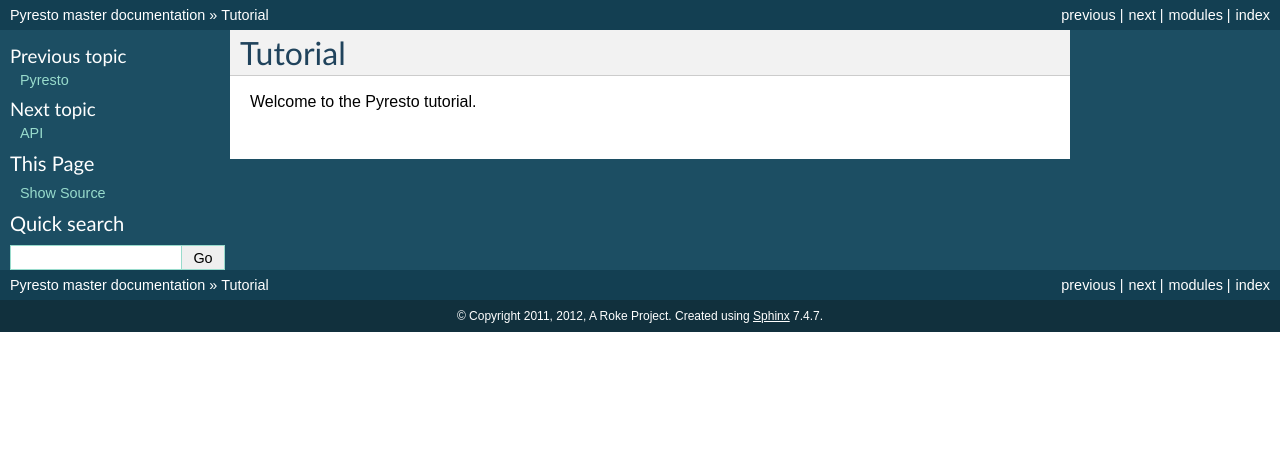
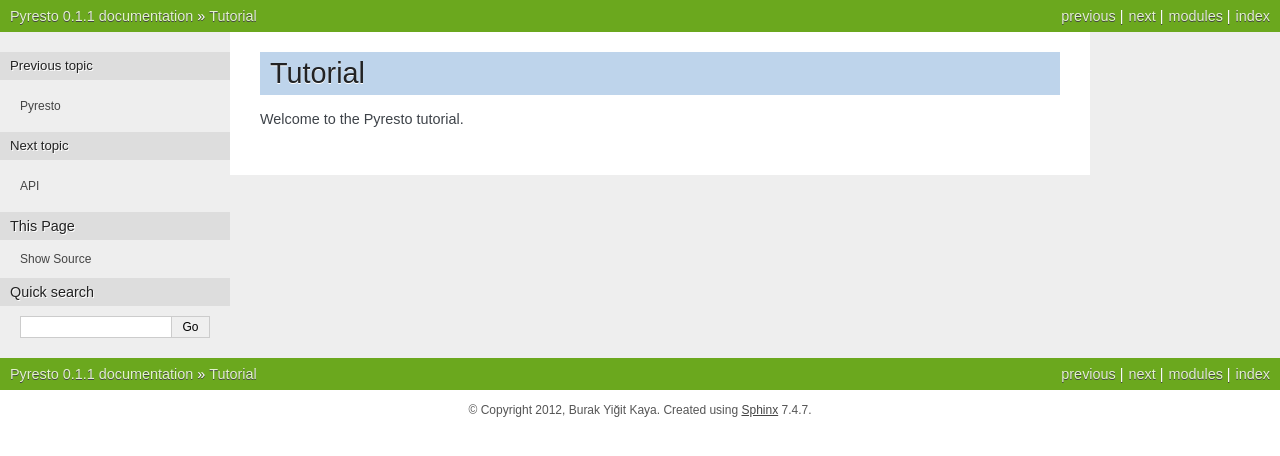
Before and after one commit to BYK/pyresto, a Sphinx documentation site: the page built from docs/tutorial.rst, in a window 1280 px wide. Shown: the top 456 px of the page. Built offline with Sphinx 7.4.7, drawn with Linux system fonts in a browser that asks for light colours; pages that are not in the unit, such as notebooks, are missing from menus.

```diff
--- a/docs/conf.py
+++ b/docs/conf.py
@@ -1,8 +1,15 @@
 # -*- coding: utf-8 -*-
+
+import os
+import sys
+
+sys.path.insert(0, os.path.abspath(os.path.join(os.path.dirname(__file__), '..')))
+
+from pyresto import __version__
 
 # Add any Sphinx extension module names here, as strings. They can be extensions
 # coming with Sphinx (named 'sphinx.ext.*') or your custom ones.
-extensions = ['sphinx.ext.intersphinx', 'sphinx.ext.todo']
+extensions = ['sphinx.ext.intersphinx', 'sphinx.ext.todo', 'sphinx.ext.autodoc']
 
 # Add any paths that contain templates here, relative to this directory.
 templates_path = ['_templates']
@@ -18,16 +25,14 @@ master_doc = 'index'
 
 # General information about the project.
 project = u'Pyresto'
-copyright = u'2011, 2012, A Roke Project'
+copyright = u'2012, Burak Yiğit Kaya'
 
 # The version info for the project you're documenting, acts as replacement for
 # |version| and |release|, also used in various other places throughout the
 # built documents.
 #
 # The short X.Y version.
-version = 'master'
-# The full version, including alpha/beta/rc tags.
-release = 'master'
+version = release = __version__
 
 # The language for content autogenerated by Sphinx. Refer to documentation
 # for a list of supported languages.
@@ -64,7 +69,7 @@ pygments_style = 'sphinx'
 
 # The theme to use for HTML and HTML Help pages.  See the documentation for
 # a list of builtin themes.
-html_theme = 'default'
+html_theme = 'nature'
 
 # Add any paths that contain custom static files (such as style sheets) here,
 # relative to this directory. They are copied after the builtin static files,
@@ -86,3 +91,5 @@ man_pages = [
 
 # Example configuration for intersphinx: refer to the Python standard library.
 intersphinx_mapping = {'http://docs.python.org/': None}
+
+autodoc_default_flags = 'members,private-members'
```
Also changed, not shown: docs/api.rst (+25 -1 lines), docs/index.rst (+16 -3 lines), 1 other file.
